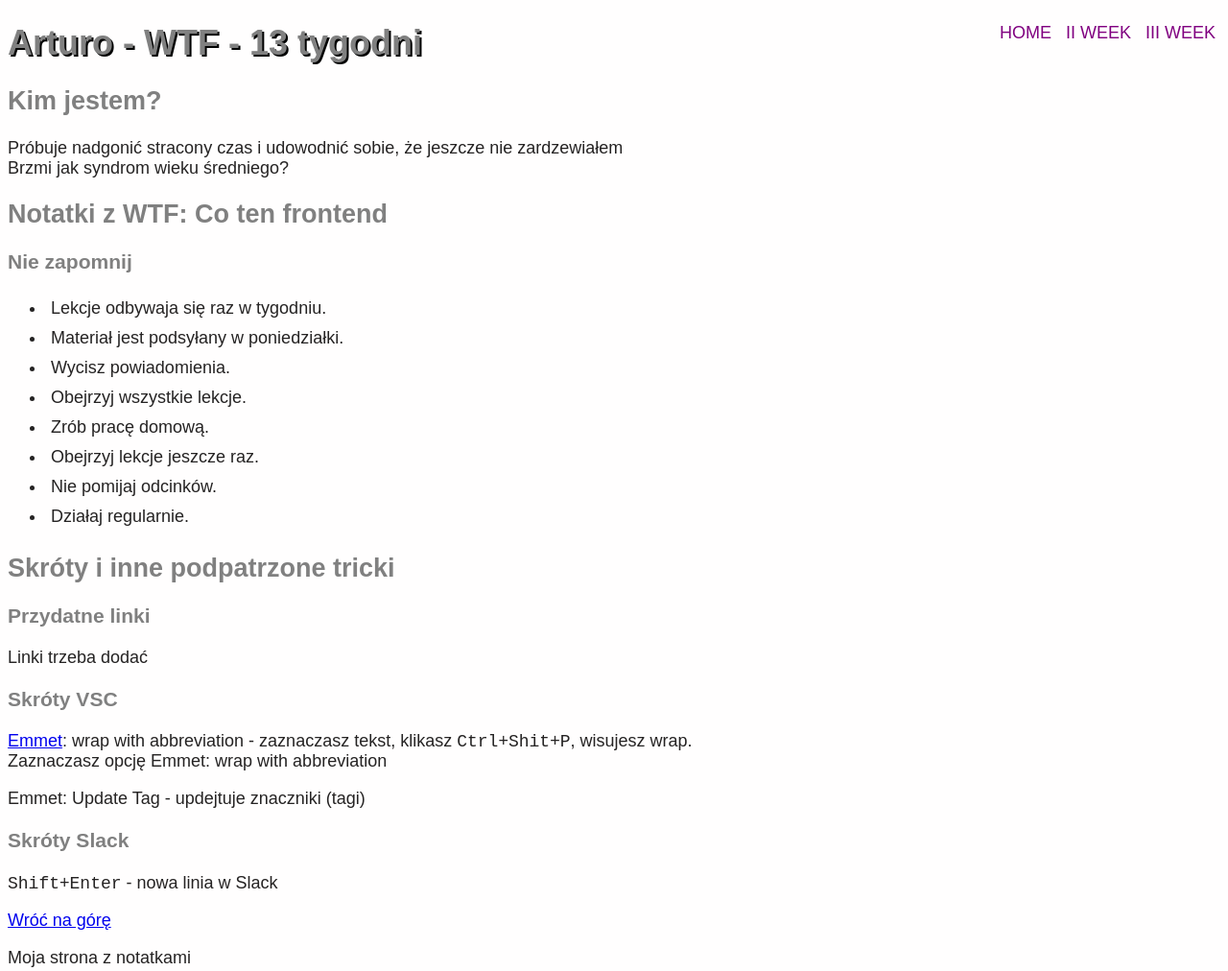
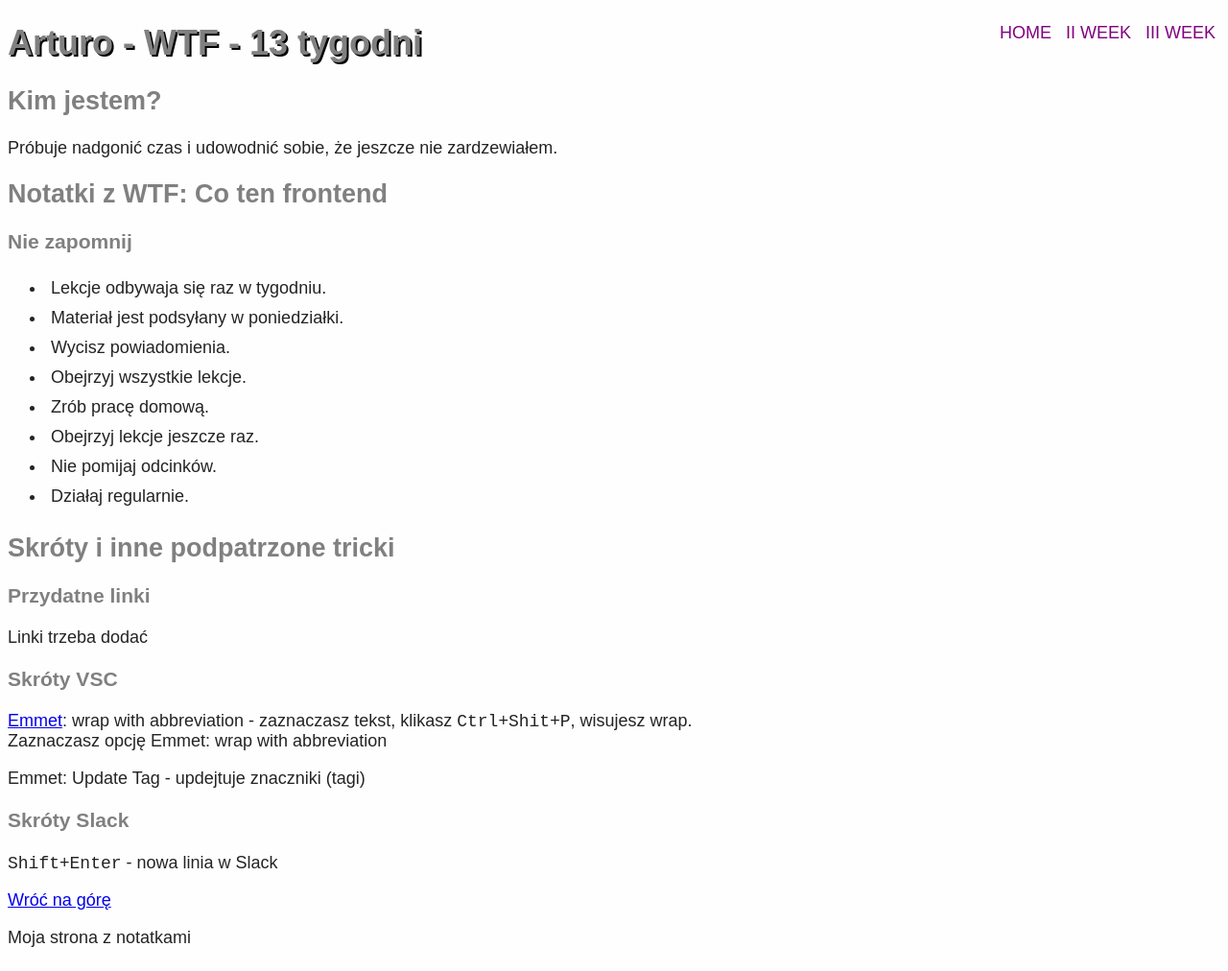
Before and after one commit to arturbronk/homepage, a plain HTML site: page index.html in a window 1280 px wide. Shown: the whole page at 96% size. Drawn offline with Linux system fonts and the light colour scheme.

Commit message:
1st paragrapgh change and CSS cleaning

```diff
--- a/index.html
+++ b/index.html
@@ -33,8 +33,8 @@
 
         <section>
             <h2>Kim jestem?</h2>
-            <p>Próbuje nadgonić stracony czas i udowodnić sobie, że jeszcze nie zardzewiałem<br>
-                Brzmi jak syndrom wieku średniego?</p>
+            <p>Próbuje nadgonić czas i udowodnić sobie, że jeszcze nie zardzewiałem.<br>
+            </p>
         </section>
 
         <section>
```
Also changed, not shown: style.css (+0 -39 lines).
